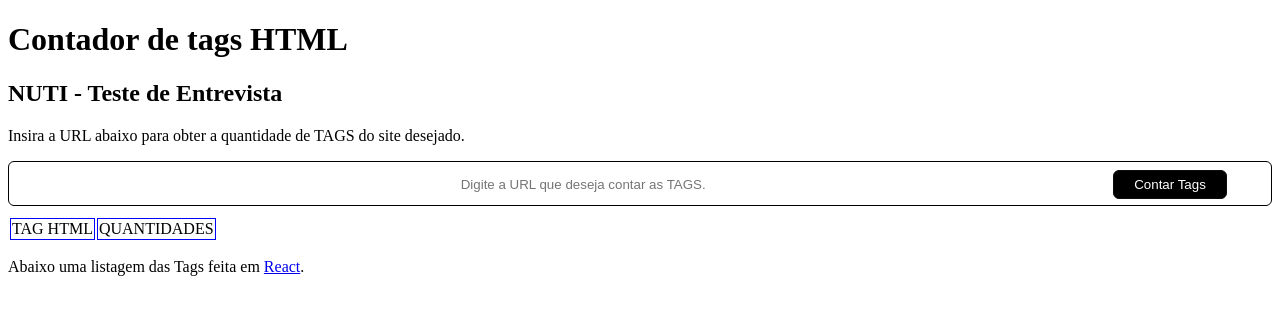
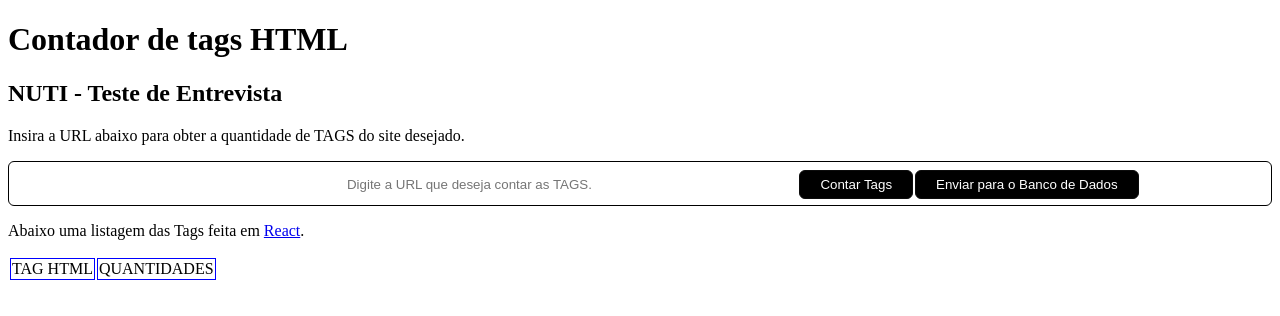
Before and after one commit to RebecaLameira/Teste-Pratico, a React (Create React App) app: page / in a window 1280 px wide. Shown: the top 316 px of the page. Built offline with nearby package versions, Linux system fonts and the light colour scheme.

Commit message:
correction

```diff
--- a/src/App.js
+++ b/src/App.js
@@ -7,13 +7,46 @@ class App extends Component {
     super(props);
     this.handleClick = this.handleClick.bind(this);
     this.handleChange_URL = this.handleChange_URL.bind(this);
-    this.state = { tags: [] , is_wait:false, url:"", text_url:"<>"};
+    this.handleClick_BD = this.handleClick_BD.bind(this);
+    this.state = { tags: [] , is_wait:false, url:"", text_url:"<>",sucesso:"Enviar para o Banco de Dados"};
   }
 
   handleChange_URL(event) {
     this.setState({url: event.target.value});
   }
 
+  handleClick_BD(props) {
+
+    async function fetch_bd(tags) {
+      var server_url="https://teste-place.glitch.me/salvar_bancodedados";
+      const response = await fetch(server_url,{
+        method: "POST",
+            headers: {
+              //"Content-Type": "application/json",
+              'Content-Type': 'application/x-www-form-urlencoded',
+            },
+        body: JSON.stringify(tags)
+      });
+      //response.ok;     // => false
+      //response.status; // => 404
+      const text = response.text();
+      return text;
+    }
+
+    this.setState({sucesso: "Enviar para o Banco de Dados"});
+    const resposta =fetch_bd(this.state.tags).then(res => {
+      //console.log(res); // => 'Page not found'
+      this.setState({sucesso: "Sucesso!"});
+
+    });
+    //console.log(resposta);
+    if(resposta==="fulfilled"){
+      console.log("ok");
+    }else{
+      this.setState({sucesso: "Deu ruim!"});
+    }
+
+  }
   handleClick(props) {
 
 
@@ -87,12 +120,15 @@ class App extends Component {
          handleChange_URL={this.handleChange_URL}
          url={this.state.url}
          is_wait={this.state.is_wait}
+         onClick_BD={this.handleClick_BD.bind(this, this.state.teste)}
+         sucesso={this.state.sucesso}
         />
-        <ListaTags tags={this.state.tags} />
           <p>
-            Abaixo uma listagem das Tags feita em{" "}
+          Abaixo uma listagem das Tags feita em{" "}
           <a href={"https://react.dev/"}>React</a>.
+
           </p>
+          <ListaTags tags={this.state.tags} />
       </div>
 
     );
--- a/src/Components/Formulario/Formulario.jsx
+++ b/src/Components/Formulario/Formulario.jsx
@@ -25,6 +25,7 @@ class Formulario extends Component {
                   />
                    <span class="input-group-btn"></span>
                    <button onClick={this.props.onClick} className="btn btn-info btn-lg" type="button">{this.props.is_wait?"Aguarde!":"Contar Tags"}</button>
+                   <button onClick={this.props.onClick_BD} className="btn btn-info btn-lg">{this.props.sucesso}</button>
                 </div>
             </div>
       </div>
--- a/src/Components/Formulario/estilo.css
+++ b/src/Components/Formulario/estilo.css
@@ -8,14 +8,14 @@
 }
 
 .custom-search-input input{
-    padding: 6px 400px;
+    padding: 6px 200px;
     border: 0;
     box-shadow: none;
     text-align: center;
 }
 
 .custom-search-input button{
-    margin: 2px 0 0 0;
+    margin: 2px 2px 0 0;
     background: #000;
     box-shadow: none;
     border: 0;
```
